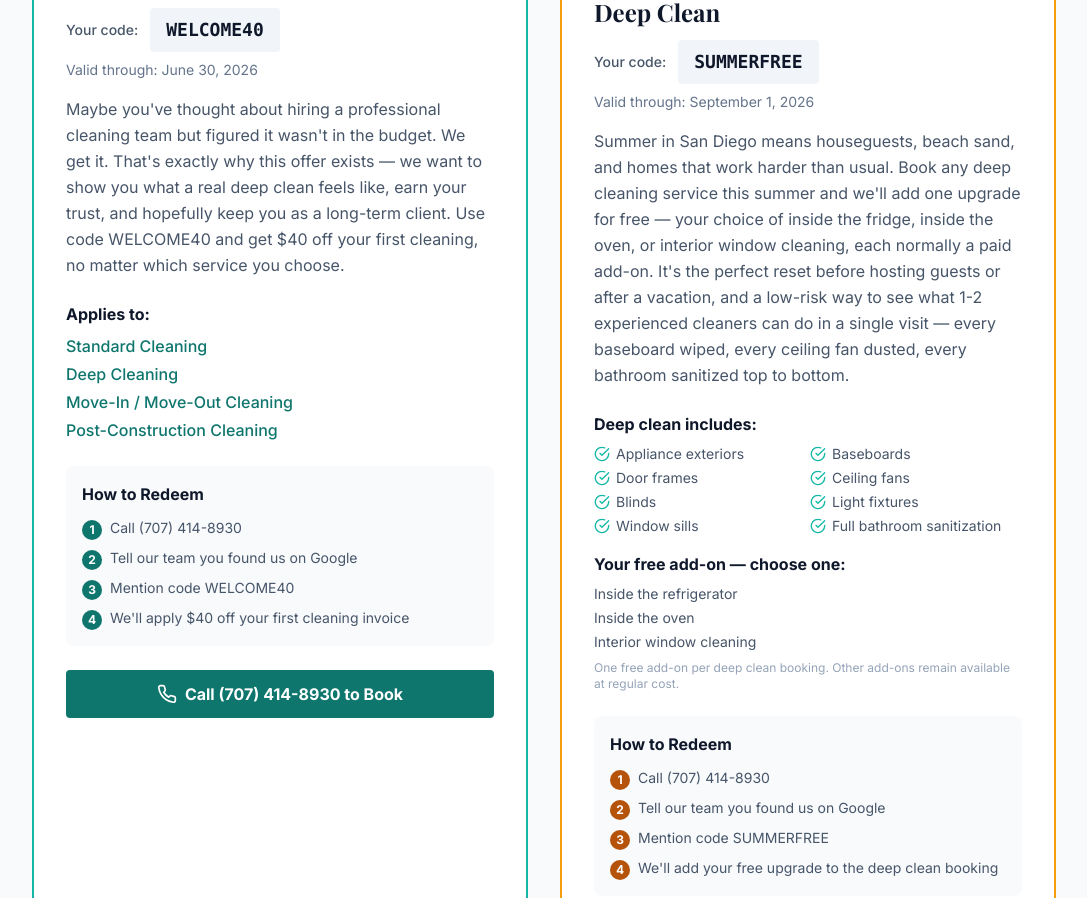
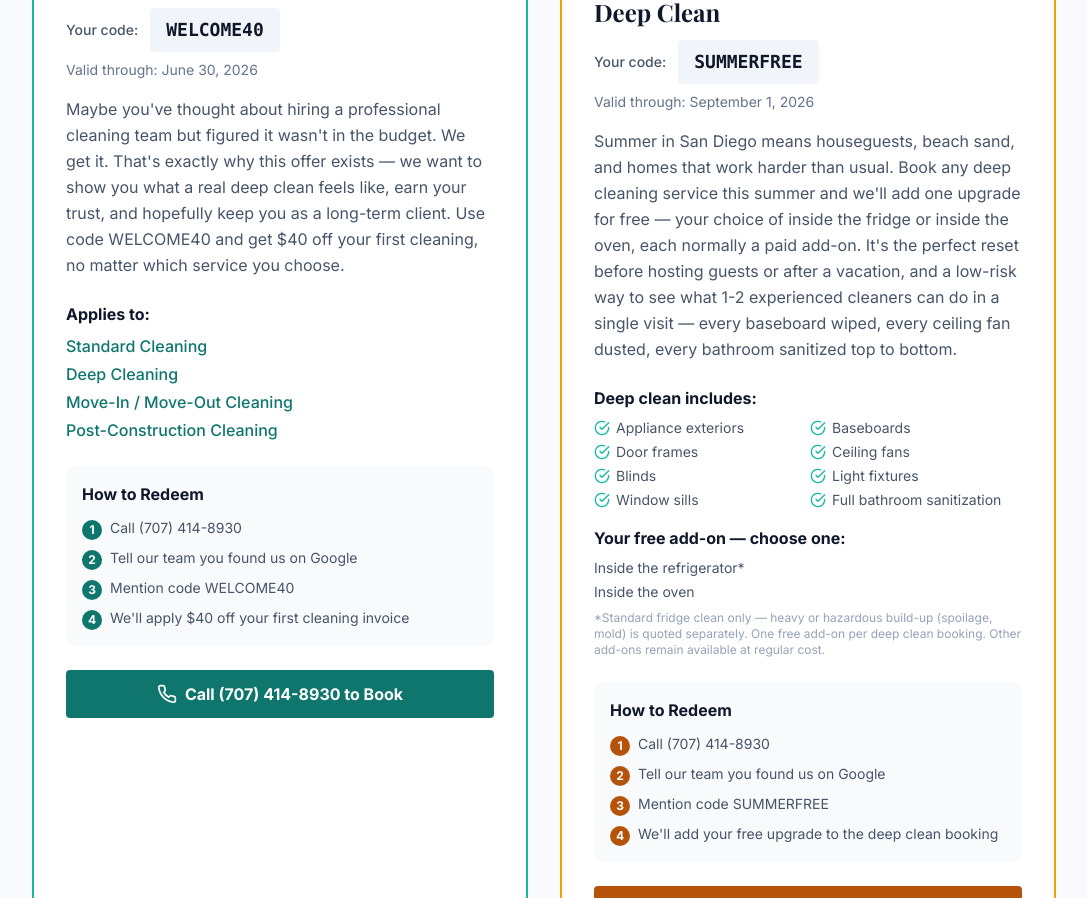
Before and after one commit to artyommachekin-lgtm/metla-san-diego, a Next.js app: page /specials in a window 1280 px wide. Shown: the part 1220-2118 px from the top of the page, without its empty margins (96-1183 px from the left). Built offline with nearby package versions, Linux system fonts and the light colour scheme.

Commit message:
fix(specials): summer free add-on is fridge/oven only; drop interior windows; add fridge caveat

```diff
--- a/app/specials/page.tsx
+++ b/app/specials/page.tsx
@@ -89,7 +89,7 @@ export default function SpecialsPage() {
         '@type': 'Offer',
         name: 'Summer Fresh — Free Add-On with Deep Clean',
         description:
-          'Book any deep cleaning service this summer and get a free add-on — your choice of inside the fridge, inside the oven, or interior window cleaning. Through September 1, 2026. Mention code SUMMERFREE.',
+          'Book any deep cleaning service this summer and get a free add-on — your choice of inside the fridge or inside the oven. Through September 1, 2026. Mention code SUMMERFREE.',
         priceValidUntil: '2026-09-01',
         availability: 'https://schema.org/InStock',
         availableAtOrFrom: {
@@ -326,8 +326,7 @@ export default function SpecialsPage() {
                 <p className="text-slate-600 leading-relaxed mb-6">
                   Summer in San Diego means houseguests, beach sand, and homes that work harder than
                   usual. Book any deep cleaning service this summer and we&apos;ll add one upgrade for
-                  free — your choice of inside the fridge, inside the oven, or interior window
-                  cleaning, each normally a paid add-on. It&apos;s the perfect reset before hosting
+                  free — your choice of inside the fridge or inside the oven, each normally a paid add-on. It&apos;s the perfect reset before hosting
                   guests or after a vacation, and a low-risk way to see what 1-2 experienced cleaners
                   can do in a single visit — every baseboard wiped, every ceiling fan dusted, every
                   bathroom sanitized top to bottom.
@@ -374,11 +373,10 @@ export default function SpecialsPage() {
                 <div className="mb-6">
                   <h4 className="font-bold text-slate-900 mb-2">Your free add-on — choose one:</h4>
                   <ul className="text-sm text-slate-600 space-y-1">
-                    <li>Inside the refrigerator</li>
+                    <li>Inside the refrigerator*</li>
                     <li>Inside the oven</li>
-                    <li>Interior window cleaning</li>
                   </ul>
-                  <p className="text-xs text-slate-400 mt-2">One free add-on per deep clean booking. Other add-ons remain available at regular cost.</p>
+                  <p className="text-xs text-slate-400 mt-2">*Standard fridge clean only — heavy or hazardous build-up (spoilage, mold) is quoted separately. One free add-on per deep clean booking. Other add-ons remain available at regular cost.</p>
                 </div>
 
                 <div className="bg-slate-50 rounded-lg p-4 mb-6">
```
